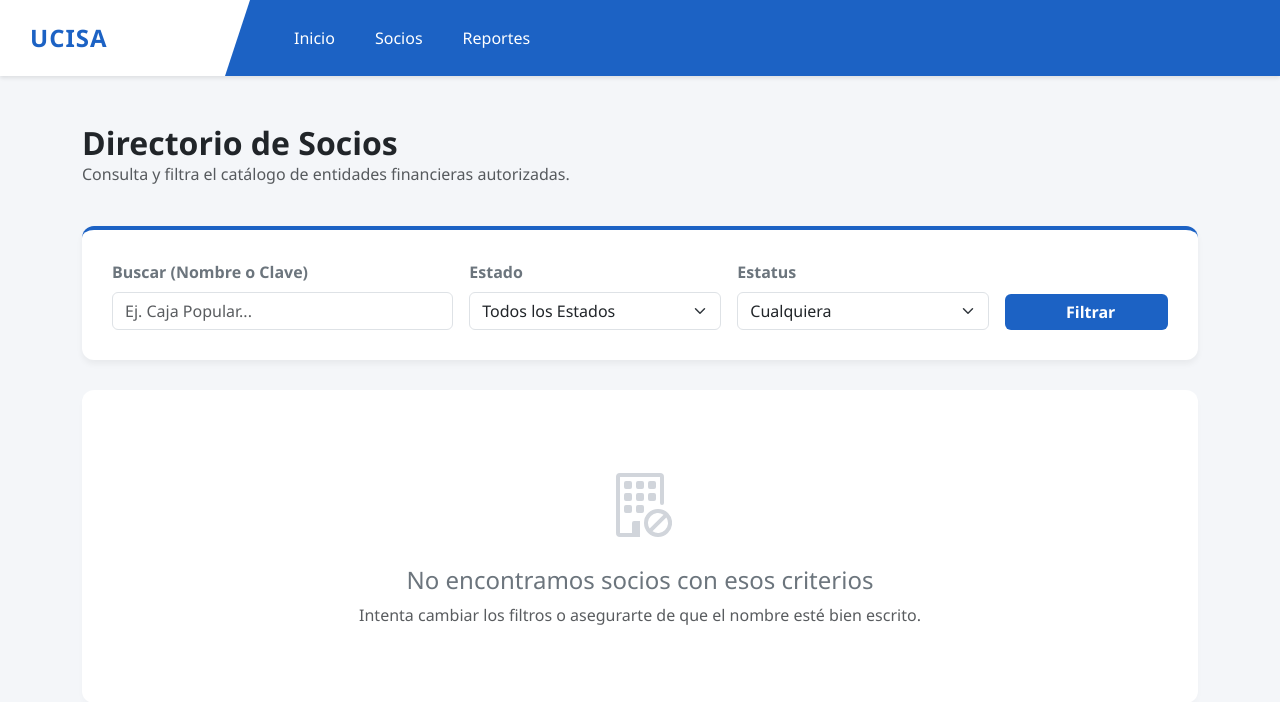
After one commit to EduardoPicazo/REDECO, a Django app: page /socios/ in a window 1280 px wide. The commit adds this page. Shown: the top 702 px of the page. Run offline with Django 5.2, Linux system fonts and the light colour scheme; data that the repository does not hold is empty.

Commit message:
Implementar módulo de Consulta de Socios y Entidades Financieras, Landing Page y arreglos de interfaz

```diff
--- a/NE_REDECO/NE_REDECO/urls.py
+++ b/NE_REDECO/NE_REDECO/urls.py
@@ -26,6 +26,9 @@ urlpatterns = [
     # 1. Página de inicio (Raíz)
     path('', consultas_views.home, name='home'),
 
+    # Socios
+    path('socios/', include('apps.socios.urls')),
+
     # 2. El buscador que ya tenías funcional
     path('demo/', consultas_views.demo_busqueda, name='demo_busqueda'),
 ]
--- /dev/null
+++ b/NE_REDECO/apps/socios/urls.py
@@ -0,0 +1,6 @@
+from django.urls import path
+from . import views
+
+urlpatterns = [
+    path('', views.lista_socios, name='lista_socios'),
+]
--- /dev/null
+++ b/NE_REDECO/apps/socios/views.py
@@ -0,0 +1,32 @@
+from django.shortcuts import render
+from django.db.models import Q
+from .models import Socio
+
+def lista_socios(request):
+    q = request.GET.get('q', '').strip()
+    estado = request.GET.get('estado', '').strip()
+    estatus = request.GET.get('estatus', '').strip()
+
+    socios = Socio.objects.all()
+
+    if q:
+        socios = socios.filter(
+            Q(nombre_institucion__icontains=q) |
+            Q(clave_condusef__icontains=q)
+        )
+
+    if estado:
+        socios = socios.filter(estado_republica=estado)
+
+    if estatus:
+        socios = socios.filter(estatus=estatus)
+
+    # Ordenar por defecto, o podrías agregar un order_by('nombre_institucion')
+    socios = socios.order_by('nombre_institucion')
+
+    context = {
+        'socios': socios,
+        'estados_disponibles': Socio.ESTADOS_CHOICES,
+        'estatus_disponibles': Socio.ESTATUS_CHOICES,
+    }
+    return render(request, 'socios/lista_socios.html', context)
--- a/NE_REDECO/templates/base.html
+++ b/NE_REDECO/templates/base.html
@@ -65,7 +65,7 @@
                         <a class="nav-link" href="/">Inicio</a>
                     </li>
                     <li class="nav-item">
-                        <a class="nav-link" href="#">Consultas</a>
+                        <a class="nav-link" href="{% url 'lista_socios' %}">Socios</a>
                     </li>
                     <li class="nav-item">
                         <a class="nav-link" href="#">Reportes</a>
--- /dev/null
+++ b/NE_REDECO/templates/socios/lista_socios.html
@@ -0,0 +1,165 @@
+{% extends 'base.html' %}
+
+{% block title %}Directorio de Socios - UCISA{% endblock %}
+
+{% block extra_css %}
+<style>
+    .socios-header {
+        background-color: #ffffff;
+        border-radius: 12px;
+        box-shadow: 0 4px 6px rgba(0,0,0,0.05);
+        padding: 30px;
+        margin-bottom: 30px;
+        border-top: 4px solid #1c62c4;
+    }
+
+    .btn-ucisa {
+        background-color: #1c62c4;
+        color: white;
+        border: none;
+        transition: all 0.3s ease;
+    }
+
+    .btn-ucisa:hover {
+        background-color: #154c9c;
+        color: white;
+        transform: translateY(-2px);
+    }
+
+    .table-ucisa {
+        background-color: white;
+        border-radius: 10px;
+        overflow: hidden;
+        box-shadow: 0 4px 15px rgba(0,0,0,0.03);
+    }
+
+    .table-ucisa thead {
+        background-color: #1c62c4;
+        color: white;
+    }
+
+    .table-ucisa th {
+        font-weight: 600;
+        border: none;
+        padding: 15px;
+    }
+
+    .table-ucisa td {
+        padding: 15px;
+        vertical-align: middle;
+    }
+
+    .empty-state {
+        padding: 60px 20px;
+        text-align: center;
+        background: white;
+        border-radius: 12px;
+        box-shadow: 0 4px 6px rgba(0,0,0,0.02);
+    }
+
+    .empty-icon {
+        font-size: 4rem;
+        color: #d1d5db;
+        margin-bottom: 20px;
+    }
+</style>
+{% endblock %}
+
+{% block content %}
+<div class="row mb-4 align-items-center">
+    <div class="col">
+        <h2 class="fw-bold text-dark mb-0">Directorio de Socios</h2>
+        <p class="text-muted">Consulta y filtra el catálogo de entidades financieras autorizadas.</p>
+    </div>
+</div>
+
+<!-- Panel de Filtros -->
+<div class="socios-header">
+    <form method="GET" action="{% url 'lista_socios' %}">
+        <div class="row g-3 align-items-end">
+            <div class="col-md-4">
+                <label for="q" class="form-label fw-semibold text-secondary">Buscar (Nombre o Clave)</label>
+                <input type="text" class="form-control" id="q" name="q" value="{{ request.GET.q }}" placeholder="Ej. Caja Popular...">
+            </div>
+
+            <div class="col-md-3">
+                <label for="estado" class="form-label fw-semibold text-secondary">Estado</label>
+                <select class="form-select" id="estado" name="estado">
+                    <option value="">Todos los Estados</option>
+                    {% for val, label in estados_disponibles %}
+                        <option value="{{ val }}" {% if request.GET.estado == val %}selected{% endif %}>{{ label }}</option>
+                    {% endfor %}
+                </select>
+            </div>
+
+            <div class="col-md-3">
+                <label for="estatus" class="form-label fw-semibold text-secondary">Estatus</label>
+                <select class="form-select" id="estatus" name="estatus">
+                    <option value="">Cualquiera</option>
+                    {% for val, label in estatus_disponibles %}
+                        <option value="{{ val }}" {% if request.GET.estatus == val %}selected{% endif %}>{{ label }}</option>
+                    {% endfor %}
+                </select>
+            </div>
+
+            <div class="col-md-2 d-grid">
+                <button type="submit" class="btn btn-ucisa fw-semibold">
+                    <i class="bi bi-search me-2"></i>Filtrar
+                </button>
+            </div>
+        </div>
+    </form>
+</div>
+
+<!-- Resultados -->
+{% if socios %}
+<div class="table-responsive">
+    <table class="table table-hover table-ucisa align-middle">
+        <thead>
+            <tr>
+                <th>Clave CONDUSEF</th>
+                <th>Nombre Institución</th>
+                <th>Tipo Entidad</th>
+                <th>Estado</th>
+                <th>Fecha Registro</th>
+                <th class="text-center">Estatus</th>
+            </tr>
+        </thead>
+        <tbody>
+            {% for socio in socios %}
+            <tr>
+                <td><strong>{{ socio.clave_condusef }}</strong></td>
+                <td>{{ socio.nombre_institucion }}</td>
+                <td>{{ socio.tipo_entidad }}</td>
+                <td>{{ socio.estado_republica }}</td>
+                <td class="text-muted small">{{ socio.fecha_registro|date:"d/m/Y H:i" }}</td>
+                <td class="text-center">
+                    {% if socio.estatus == 'Activo' %}
+                        <span class="badge bg-success px-3 py-2 rounded-pill">Activo</span>
+                    {% else %}
+                        <span class="badge bg-danger px-3 py-2 rounded-pill">Inactivo</span>
+                    {% endif %}
+                </td>
+            </tr>
+            {% endfor %}
+        </tbody>
+    </table>
+</div>
+<div class="text-end text-muted mt-2 small">
+    Mostrando {{ socios.count }} resultados.
+</div>
+{% else %}
+<!-- Estado Vacío -->
+<div class="empty-state">
+    <div class="empty-icon">
+        <svg xmlns="http://www.w3.org/2000/svg" width="64" height="64" fill="currentColor" class="bi bi-building-slash" viewBox="0 0 16 16">
+            <path d="M13.879 10.414a2.501 2.501 0 0 0-3.465 3.465zm.707.707-3.465 3.465a2.501 2.501 0 0 0 3.465-3.465m-4.56-1.096a3.5 3.5 0 1 1 4.949 4.95 3.5 3.5 0 0 1-4.95-4.95Z"/>
+            <path d="M2 1a1 1 0 0 1 1-1h10a1 1 0 0 1 1 1v6.5a.5.5 0 0 1-1 0V1H3v14h3v-2.5a.5.5 0 0 1 .5-.5H8v4H3a1 1 0 0 1-1-1z"/>
+            <path d="M4.5 2a.5.5 0 0 0-.5.5v1a.5.5 0 0 0 .5.5h1a.5.5 0 0 0 .5-.5v-1a.5.5 0 0 0-.5-.5zm3 0a.5.5 0 0 0-.5.5v1a.5.5 0 0 0 .5.5h1a.5.5 0 0 0 .5-.5v-1a.5.5 0 0 0-.5-.5zm3 0a.5.5 0 0 0-.5.5v1a.5.5 0 0 0 .5.5h1a.5.5 0 0 0 .5-.5v-1a.5.5 0 0 0-.5-.5zm-6 3a.5.5 0 0 0-.5.5v1a.5.5 0 0 0 .5.5h1a.5.5 0 0 0 .5-.5v-1a.5.5 0 0 0-.5-.5zm3 0a.5.5 0 0 0-.5.5v1a.5.5 0 0 0 .5.5h1a.5.5 0 0 0 .5-.5v-1a.5.5 0 0 0-.5-.5zm3 0a.5.5 0 0 0-.5.5v1a.5.5 0 0 0 .5.5h1a.5.5 0 0 0 .5-.5v-1a.5.5 0 0 0-.5-.5zm-6 3a.5.5 0 0 0-.5.5v1a.5.5 0 0 0 .5.5h1a.5.5 0 0 0 .5-.5v-1a.5.5 0 0 0-.5-.5zm3 0a.5.5 0 0 0-.5.5v1a.5.5 0 0 0 .5.5h1a.5.5 0 0 0 .5-.5v-1a.5.5 0 0 0-.5-.5z"/>
+        </svg>
+    </div>
+    <h4 class="text-secondary fw-light">No encontramos socios con esos criterios</h4>
+    <p class="text-muted">Intenta cambiar los filtros o asegurarte de que el nombre esté bien escrito.</p>
+</div>
+{% endif %}
+{% endblock %}
```
Also changed, not shown: NE_REDECO/apps/socios/admin.py (added, +14 -0 lines), NE_REDECO/apps/socios/models.py (+65 -0 lines), NE_REDECO/apps/socios/migrations/0002_socio.py (added).
